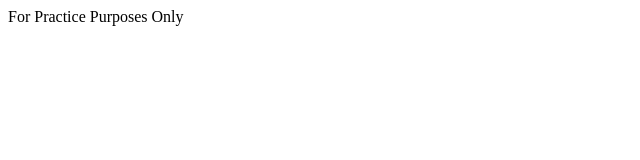
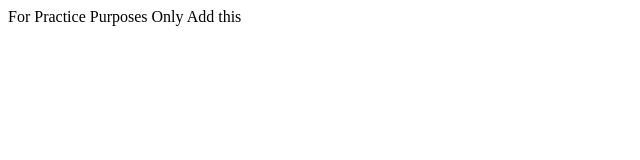
Before and after one commit to u-rated/Github-Practice, a plain HTML site: page index.html in a window 1280 px wide. Shown: the full height of the page, 0-640 px from the left. Drawn offline with Linux system fonts and the light colour scheme.

Commit message:
commit ke-3 on second

```diff
--- a/index.html
+++ b/index.html
@@ -4,9 +4,10 @@
     <meta charset="UTF-8">
     <meta http-equiv="X-UA-Compatible" content="IE=edge">
     <meta name="viewport" content="width=device-width, initial-scale=1.0">
-    <title>Peradaban.</title>
+    <title>Made By Saan</title>
 </head>
 <body>
     For Practice Purposes Only
+    Add this
 </body>
 </html>
```
